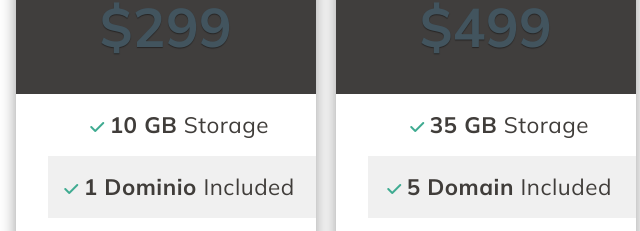
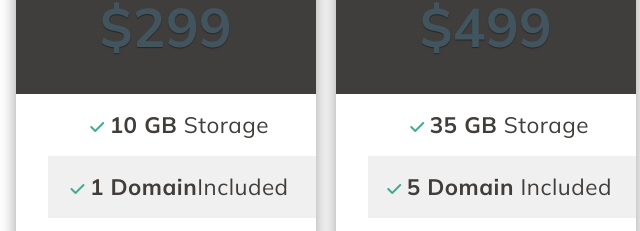
Before and after one commit to AnkitEleven/DigitalMarketing, a plain HTML site: page our-web-designing-packages.html in a window 1280 px wide. Shown: the part 776-1007 px from the top of the page, 154-794 px from the left. Drawn offline with nearby package versions, Linux system fonts and the light colour scheme; files whose address does not match are found by name.

Commit message:
Update our-web-designing-packages.html

```diff
--- a/our-web-designing-packages.html
+++ b/our-web-designing-packages.html
@@ -182,7 +182,7 @@
 			<!-- Lista de Caracteristicas / Propiedades -->
 			<ul class="table-list">
 				<li>10 GB <span>Storage</span></li>
-				<li>1 Dominio <span>Included</span></li>
+				<li>1 Domain<span>Included</span></li>
 				<li>25 GB <span>Monthly transfer</span></li>
 				<li>CPanel <span>Included</span></li>
 			</ul>
```
